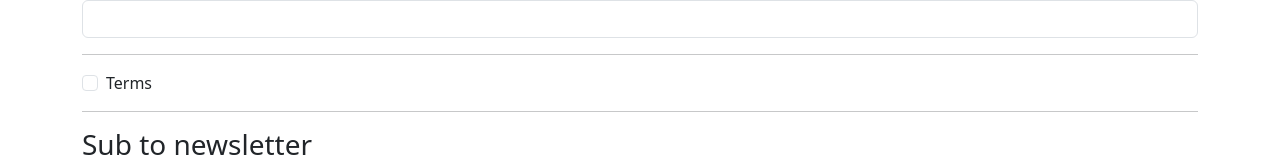
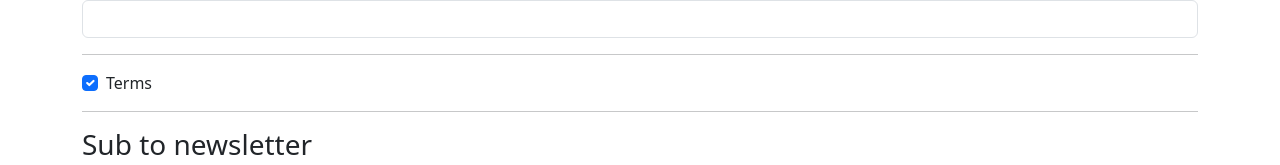
Before and after one commit to ferlobo1985/UDMY-Svelte-Forms, a Svelte app: page / in a window 1280 px wide. Shown: the part 174-339 px from the top of the page. Built offline with nearby package versions, Linux system fonts and the light colour scheme.

Commit message:
Fix to terms
Fix to terms

```diff
--- a/src/App.svelte
+++ b/src/App.svelte
@@ -52,7 +52,7 @@
   <hr/>
 
   <div class="mb-3 form-check">
-    <input type="checkbox" class="form-check-input" bind:checked={formData.countryterms}>
+    <input type="checkbox" class="form-check-input" bind:checked={formData.terms}>
     <label for="terms" class="form-check-label">Terms</label>
   </div>
 
```
